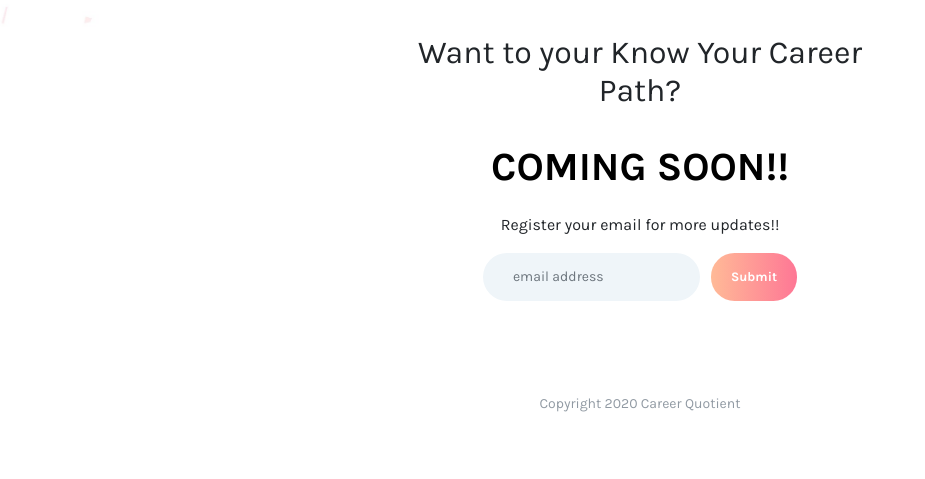
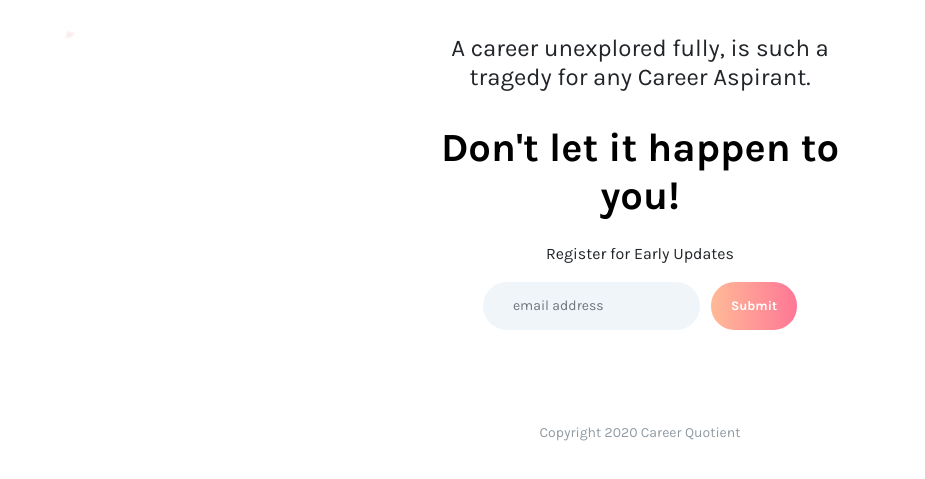
Before and after one commit to CareerQuotient/cqcomingsoon, a plain HTML site: page index.html in a window 1280 px wide. Shown: the part 431-910 px from the top of the page, without its empty margins (0-925 px from the left). Before the commit the page ends 885 px from the top, so only its background shows below. Drawn offline with Linux system fonts and the light colour scheme.

Commit message:
Update index.html

```diff
--- a/index.html
+++ b/index.html
@@ -114,10 +114,10 @@
 <body class="min-vh-100 d-flex flex-column">
     <main class="my-auto">
         <img src="assets/images/cqlogo.jpeg" alt="Coming soon" class="header-img img-fluid">
-        <h2> Want to your Know Your Career Path?</h2> <br>
-        <h1 class="page-title">COMING SOON!!</h1>
-        <p> Register your email for more updates!!
-
+        <h4> A career unexplored fully, is such a tragedy for any Career Aspirant.
+        </h4>  <br>
+        <h1 class="page-title">Don't let it happen to you! </h1>
+        <p> Register for Early Updates
         </p>
         <form class="form-inline mail-capture-form" id="enquiry-form">
             <div class="form-group">
```
